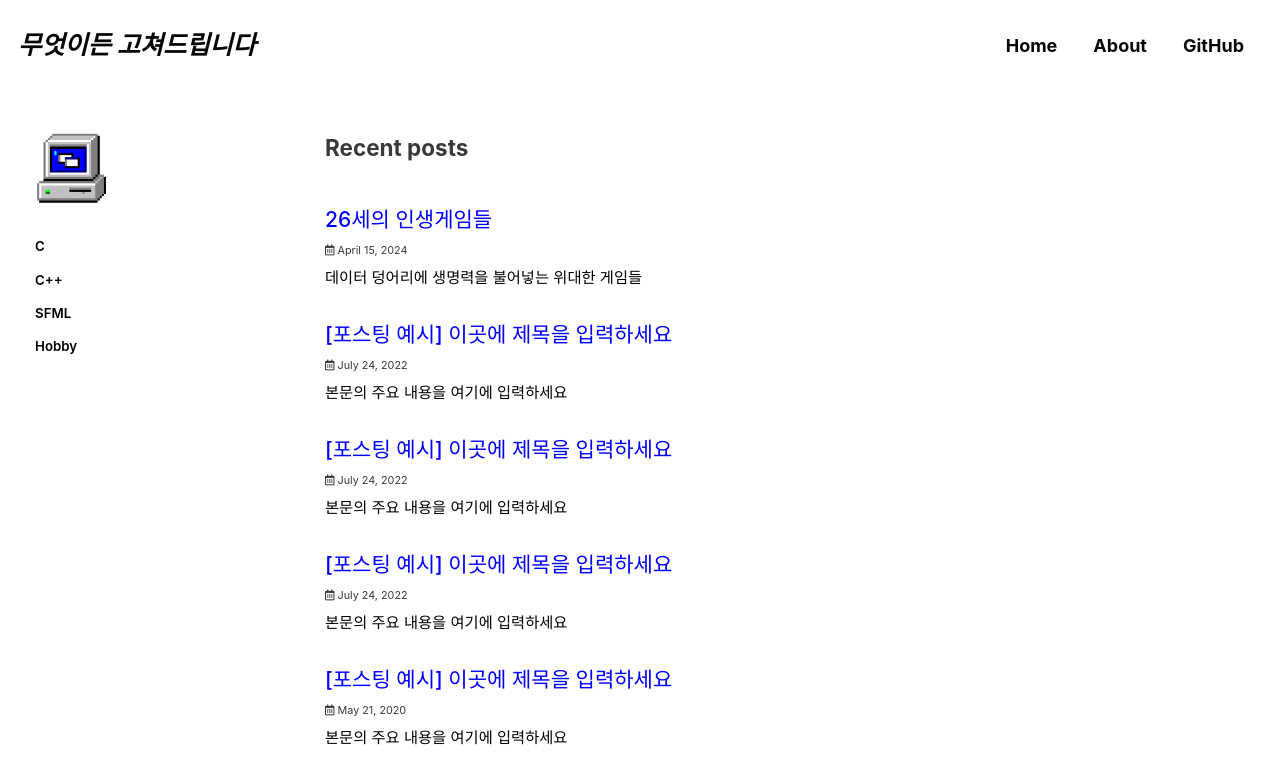
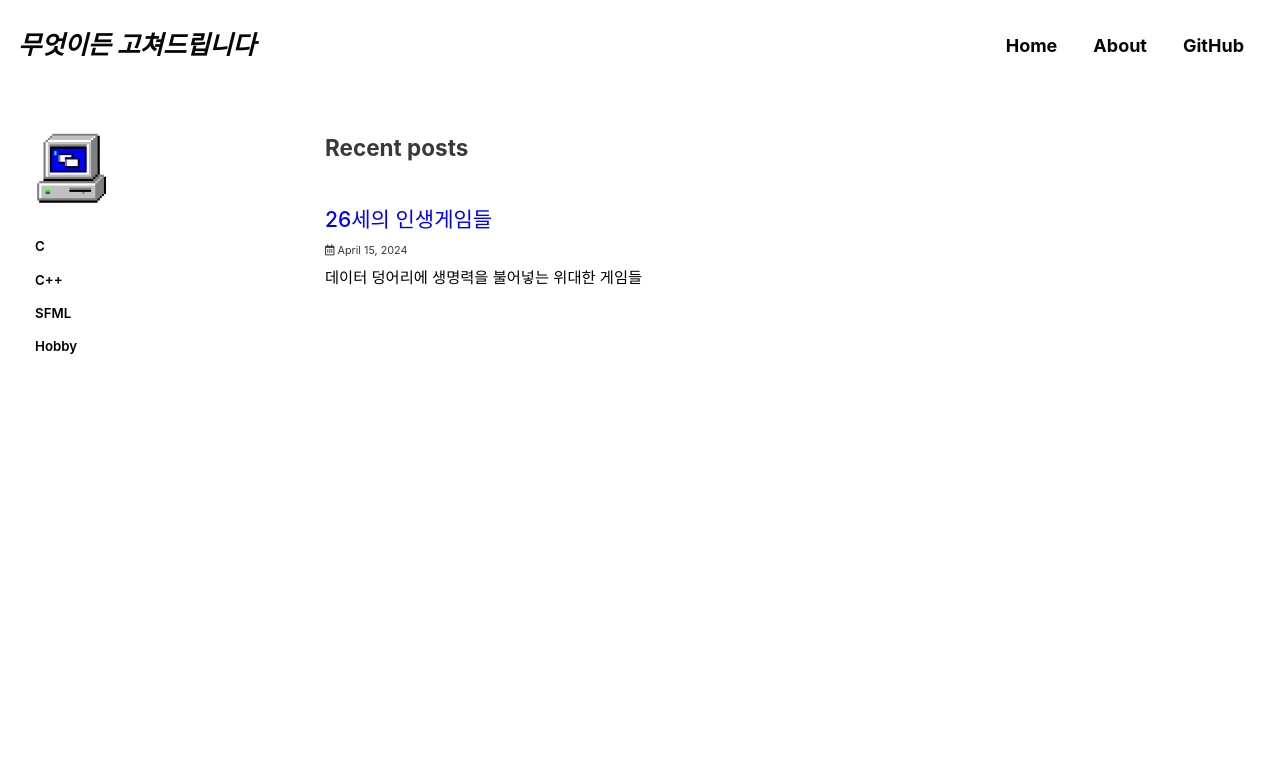
Before and after one commit to jeekpark/jeekpark.github.io, a Jekyll site: the page built from index.html, in a window 1280 px wide and 900 px high. Shown: the top 784 px of the window. Built offline with Jekyll 4.4.1, drawn with Linux system fonts in a browser that asks for light colours; cached includes are drawn as plain includes; some web fonts are replaced; the list of posts is cut into pages by our own code.

Commit message:
Delete: Dummy

```diff
--- a/_config.yml
+++ b/_config.yml
@@ -279,6 +279,6 @@ defaults:
       show_date: true
       comments: true
       # share: true
-      related: true
+      related: false
       sidebar:
         nav: "categories"
--- a/_posts/2022-07-24-categories-post-name-here-2.md
+++ /dev/null
@@ -1,21 +0,0 @@
----
-title: "[포스팅 예시] 이곳에 제목을 입력하세요"
-excerpt: "본문의 주요 내용을 여기에 입력하세요"
-
-categories:
-  - Categories2
-tags:
-  - [tag1, tag2]
-
-permalink: /categories2/post-name-here-2/
-
-toc: true
-toc_sticky: true
-
-date: 2022-07-24
-last_modified_at: 2022-07-24
----
-
-## 🦥 본문
-
-본문은 여기에 ...
--- a/_posts/2022-07-24-categories-post-name-here-3.md
+++ /dev/null
@@ -1,21 +0,0 @@
----
-title: "[포스팅 예시] 이곳에 제목을 입력하세요"
-excerpt: "본문의 주요 내용을 여기에 입력하세요"
-
-categories:
-  - Categories3
-tags:
-  - [tag1, tag2]
-
-permalink: /categories3/post-name-here-3/
-
-toc: true
-toc_sticky: true
-
-date: 2022-07-24
-last_modified_at: 2022-07-24
----
-
-## 🦥 본문
-
-본문은 여기에 ...
--- a/_posts/2022-07-24-categories-post-name-here-4.md
+++ /dev/null
@@ -1,21 +0,0 @@
----
-title: "[포스팅 예시] 이곳에 제목을 입력하세요"
-excerpt: "본문의 주요 내용을 여기에 입력하세요"
-
-categories:
-  - Categories4
-tags:
-  - [tag1, tag2]
-
-permalink: /categories4/post-name-here-4/
-
-toc: true
-toc_sticky: true
-
-date: 2022-07-24
-last_modified_at: 2022-07-24
----
-
-## 🦥 본문
-
-본문은 여기에 ...
--- a/_posts/2022-07-24-categories-post-name-here.md
+++ /dev/null
@@ -1,21 +0,0 @@
----
-title: "[포스팅 예시] 이곳에 제목을 입력하세요"
-excerpt: "본문의 주요 내용을 여기에 입력하세요"
-
-categories:
-  - Categories1
-tags:
-  - [tag1, tag2]
-
-permalink: /categories1/post-name-here/
-
-toc: true
-toc_sticky: true
-
-date: 2020-05-21
-last_modified_at: 2021-10-09
----
-
-## 🦥 본문
-
-본문은 여기에 ...
```
